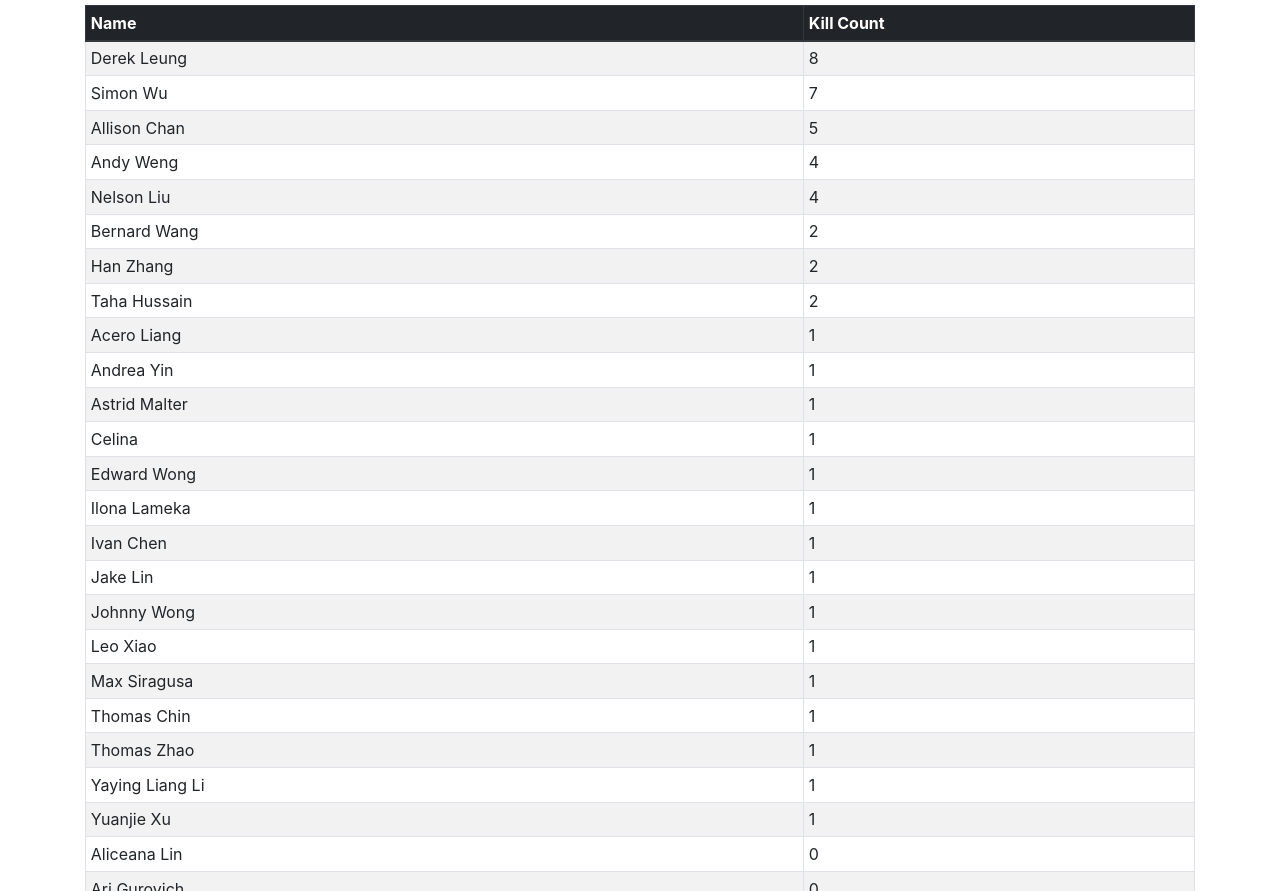
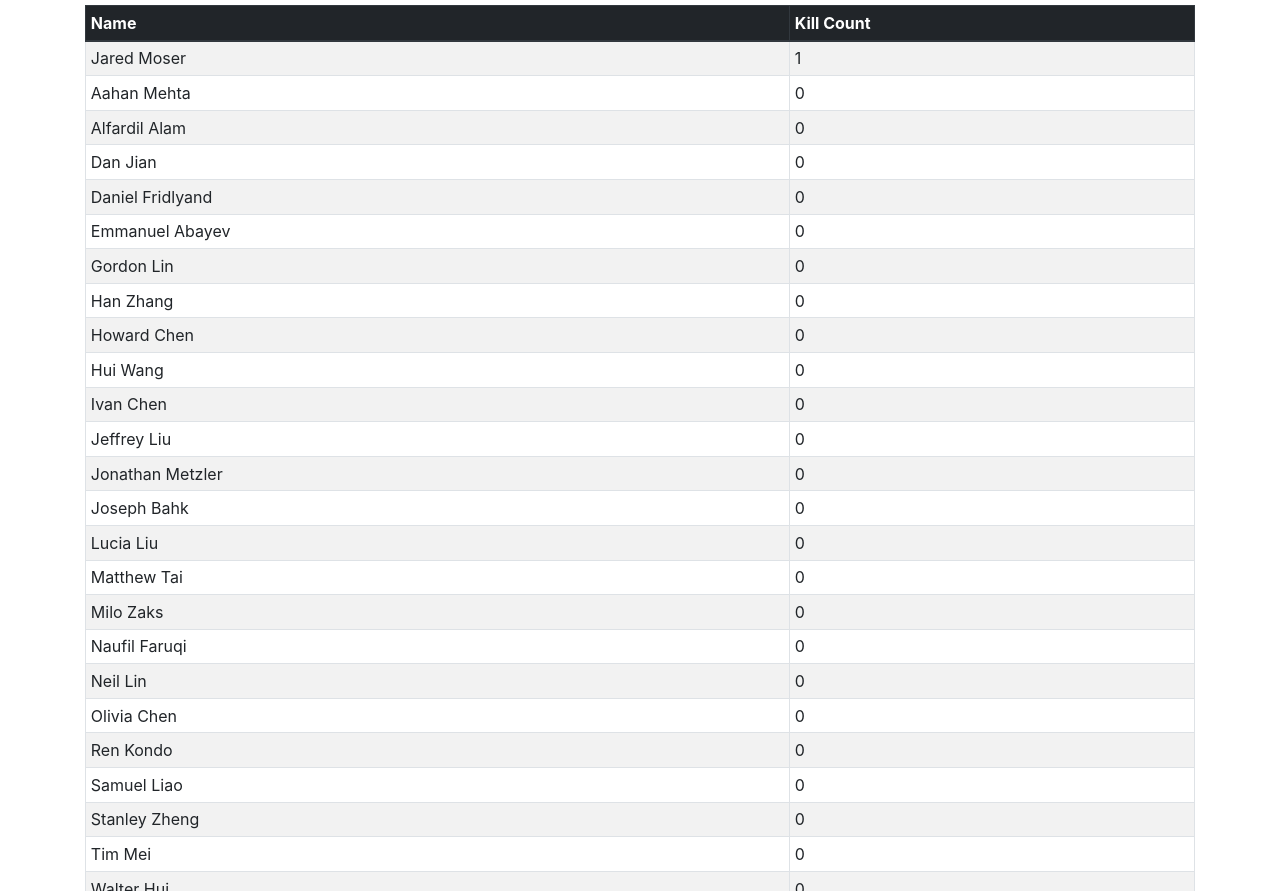
Before and after one commit to austinngan/Assassins, a plain HTML site: page index.html in a window 1280 px wide. Shown: the part 61-952 px from the top of the page. Drawn offline with nearby package versions, Linux system fonts and the light colour scheme.

Commit message:
new leaderboard

```diff
--- a/index.html
+++ b/index.html
@@ -26,57 +26,32 @@
 
   <script>
     var kills = [
-      ["Derek Leung", 8],
-      ["Simon Wu", 7],
-      ["Allison Chan", 5],
-      ["Andy Weng", 4],
-      ["Nelson Liu", 4],
-      ["Bernard Wang", 2],
-      ["Han Zhang", 2],
-      ["Taha Hussain", 2],
-      ["Acero Liang", 1],
-      ["Andrea Yin", 1],
-      ["Astrid Malter", 1],
-      ["Celina", 1],
-      ["Edward Wong", 1],
-      ["Ilona Lameka", 1],
-      ["Ivan Chen", 1],
-      ["Jake Lin", 1],
-      ["Johnny Wong", 1],
-      ["Leo Xiao", 1],
-      ["Max Siragusa", 1],
-      ["Thomas Chin ", 1],
-      ["Thomas Zhao", 1],
-      ["Yaying Liang Li", 1],
-      ["Yuanjie Xu", 1],
-      ["Aliceana Lin", 0],
-      ["Ari Gurovich", 0],
-      ["Austin Ngan", 0],
-      ["Axel Eisen", 0],
-      ["Benjamin Ang", 0],
-      ["Benji Kaplan", 0],
-      ["Caleb Kahan", 0],
+      ["Jared Moser", 1],
+      ["Aahan Mehta", 0],
+      ["Alfardil Alam", 0],
+      ["Dan Jian", 0],
       ["Daniel Fridlyand", 0],
-      ["Dexter Kong", 0],
-      ["Don Osipov", 0],
-      ["Emily", 0],
-      ["Emma Lian", 0],
-      ["Harman Ahluwalia", 0],
-      ["Horace", 0],
+      ["Emmanuel Abayev", 0],
+      ["Gordon Lin", 0],
+      ["Han Zhang", 0],
+      ["Howard Chen", 0],
+      ["Hui Wang", 0],
+      ["Ivan Chen", 0],
       ["Jeffrey Liu", 0],
-      ["Julian Lane", 0],
-      ["Katie Ng", 0],
-      ["Kendrick Yuen", 0],
-      ["Leo Yuan", 0],
-      ["Leon Tan", 0],
-      ["Maxwell Vale", 0],
-      ["Phillip Guan", 0],
-      ["Presley", 0],
-      ["Rishi Bhatt", 0],
-      ["Rushda Chowdhury", 0],
-      ["Sergei Mishchenko", 0],
-      ["Stacy Kim", 0],
-      ["Tiffany Chan", 0]
+      ["Jonathan Metzler", 0],
+      ["Joseph Bahk", 0],
+      ["Lucia Liu", 0],
+      ["Matthew Tai", 0],
+      ["Milo Zaks", 0],
+      ["Naufil Faruqi", 0],
+      ["Neil Lin", 0],
+      ["Olivia Chen", 0],
+      ["Ren Kondo", 0],
+      ["Samuel Liao", 0],
+      ["Stanley Zheng", 0],
+      ["Tim Mei", 0],
+      ["Walter Hui", 0],
+      ["Yaying Liang Li", 0]
     ];
 
     function fill() {
```
